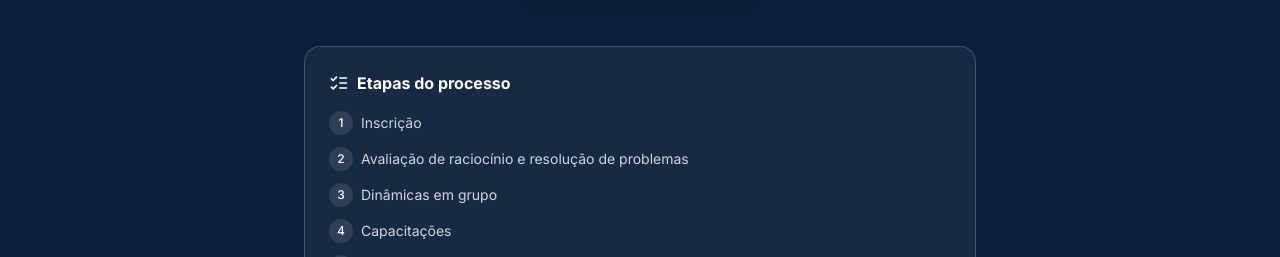
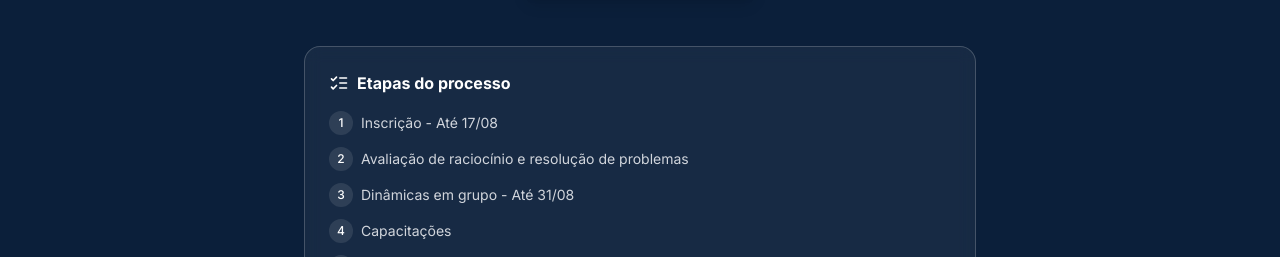
Before and after one commit to wolf-finance-rj/wolf-finance-rj.github.io, a Next.js app: page / in a window 1280 px wide. Shown: the part 5180-5437 px from the top of the page. Built offline with nearby package versions, Linux system fonts and the light colour scheme.

Commit message:
atualizando datas do psel

```diff
--- a/data/wolfData.ts
+++ b/data/wolfData.ts
@@ -180,9 +180,9 @@ export const seletivo = {
     },
   ],
   etapas: [
-    "Inscrição",
+    "Inscrição - Até 17/08",
     "Avaliação de raciocínio e resolução de problemas",
-    "Dinâmicas em grupo",
+    "Dinâmicas em grupo - Até 31/08",
     "Capacitações",
     "Desafios práticos",
     "Apresentações",
```
